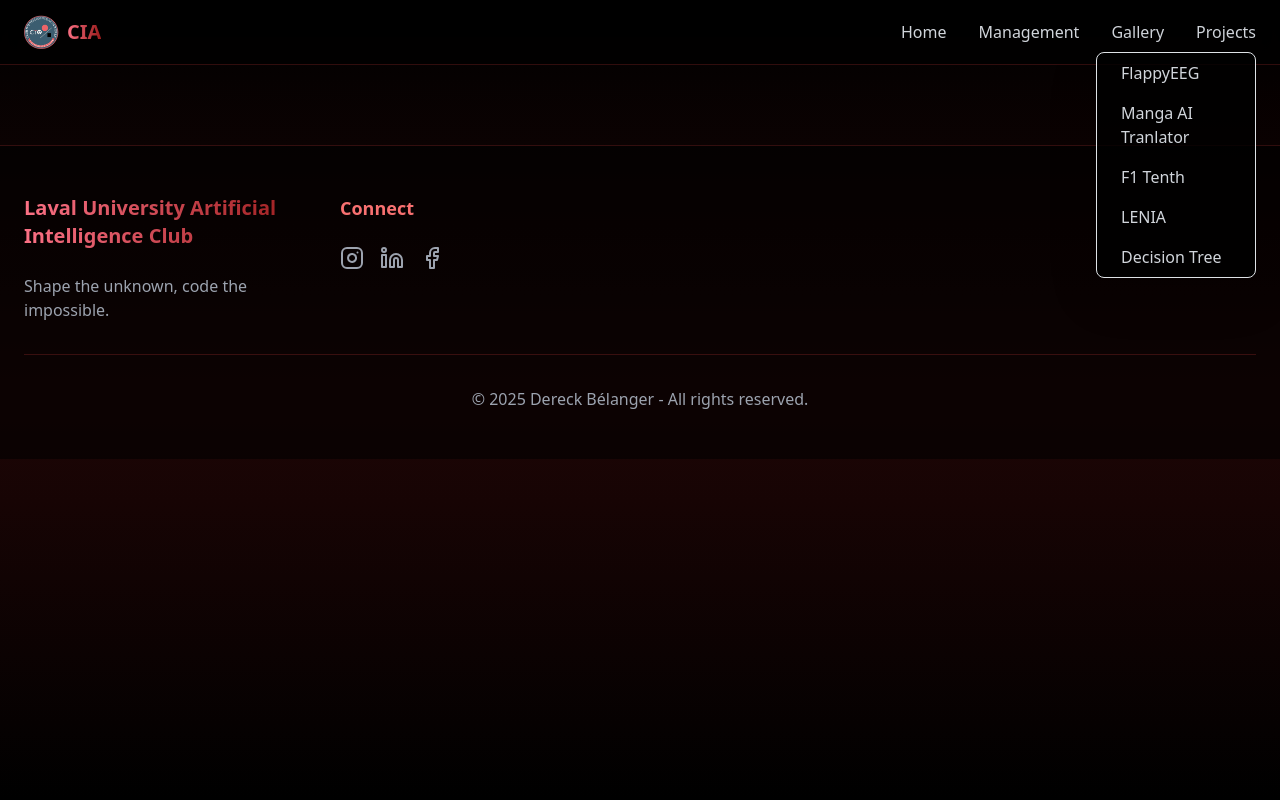
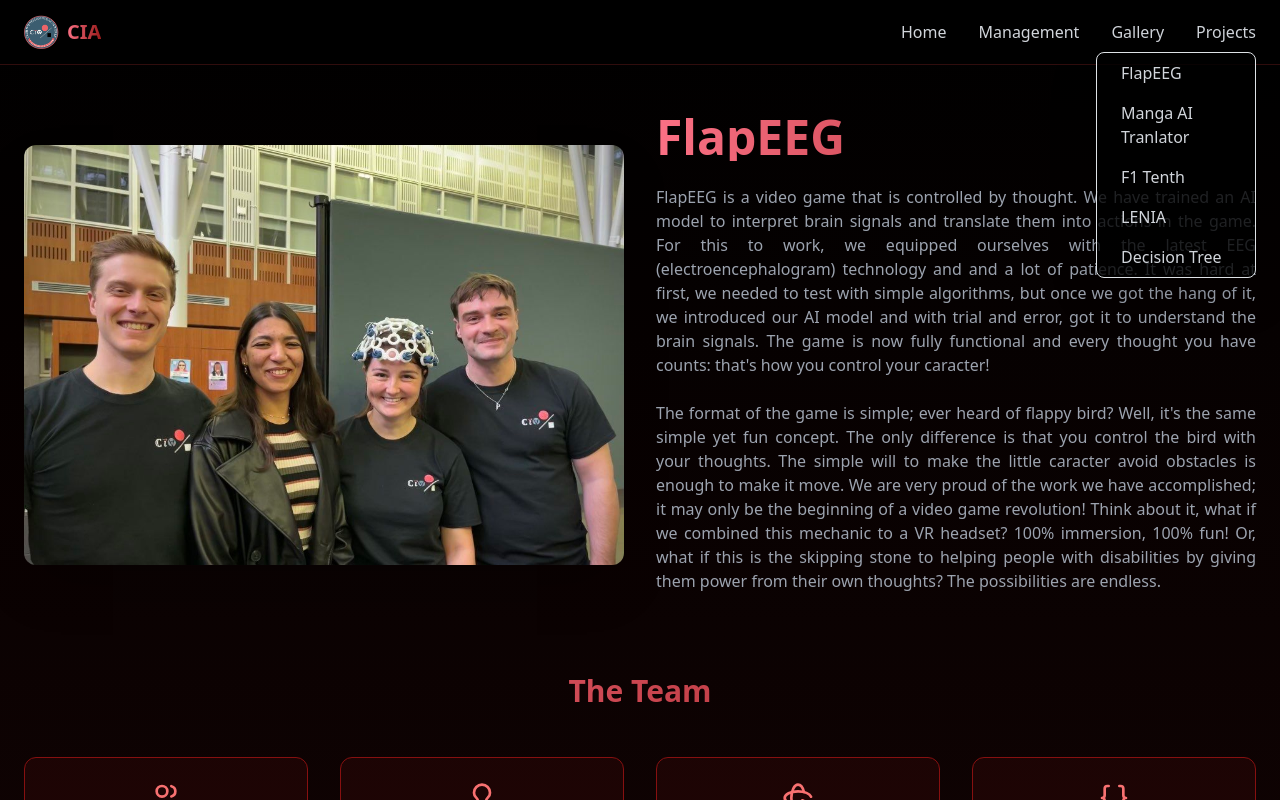
Before and after one commit to cia-ulaval/Site_Club_IA, a React (Vite) app: page /flapeeg in a window 1280 px wide. Both pictures are taken after a click on the button "Projects". Shown: the top 800 px of the page. Built offline with nearby package versions, Linux system fonts and the light colour scheme.

Commit message:
Commenced Nathaniel's advice
renamed project FlapEEG
corrected participants names
more

```diff
--- a/src/App.tsx
+++ b/src/App.tsx
@@ -4,7 +4,7 @@ import ScrollToTop from "./components/ScrollToTop";
 import Home from "./pages/Home";
 import Management from "./pages/Management";
 import Gallery from "./pages/Gallery";
-import FlappyEEG from "./pages/FlappyEEG";
+import FlapEEG from "./pages/FlapEEG";
 import MangaAI from "./pages/MangaAI";
 import F1Tenth from "./pages/F1Tenth";
 import Lenia from "./pages/Lenia";
@@ -22,7 +22,7 @@ function App() {
           <Route path="/" element={<Home />} />
           <Route path="/management" element={<Management />} />
           <Route path="/gallery" element={<Gallery />} />
-          <Route path="/flappyeeg" element={<FlappyEEG />} />
+          <Route path="/flapeeg" element={<FlapEEG />} />
           <Route path="/mangaai" element={<MangaAI />} />
           <Route path="/f1tenth" element={<F1Tenth />} />
           <Route path="/decisiontree" element={<DecisionTree />} />
--- a/src/components/Navbar.tsx
+++ b/src/components/Navbar.tsx
@@ -70,10 +70,10 @@ function Navbar() {
               {dropdownOpen && (
                 <div className="absolute right-0 mt-2 w-40 bg-black/80 border border-red-500/20 rounded-lg shadow-lg">
                   <NavLink
-                    to="/flappyeeg"
+                    to="/flapeeg"
                     className="block px-4 py-2 text-gray-300 hover:bg-red-500/20"
                   >
-                    FlappyEEG
+                    FlapEEG
                   </NavLink>
                   <NavLink
                     to="/mangaai"
--- a/src/pages/FlappyEEG.tsx
+++ b/src/pages/FlapEEG.tsx
@@ -6,7 +6,6 @@ import {
   Rocket,
   Braces,
   Rotate3d,
-  UserRoundCog,
   Radical,
   Play,
   Pause,
@@ -45,12 +44,6 @@ function About() {
       title: "Jordan Mathieu",
       description:
         "VP and partnership manager. He is the one who finds the best partners for our projects.",
-    },
-    {
-      icon: <UserRoundCog className="w-8 h-8" />,
-      title: "Nathaniel D'Amours",
-      description:
-        "President of the CIA. He is the one who makes sure the team is always coordinated.",
     },
     {
       icon: <Rotate3d className="w-8 h-8" />,
@@ -93,10 +86,10 @@ function About() {
           </div>
           <div className="flex flex-col justify-center">
             <h2 className="text-5xl font-bold gradient-text mb-6 text-justify">
-              FlappyEEG
+              FlapEEG
             </h2>
             <p className="text-gray-400 mb-6 text-justify">
-              FlappyEEG is a video game that is controlled by thought. We have
+              FlapEEG is a video game that is controlled by thought. We have
               trained an AI model to interpret brain signals and translate them
               into actions in the game. For this to work, we equipped ourselves
               with the latest EEG (electroencephalogram) technology and and a
@@ -178,7 +171,7 @@ function About() {
           </div>
           <div>
             <p className="text-gray-400 mb-6">
-              Just like any other project, FlappyEEG had a beginning. It all
+              Just like any other project, FlapEEG had a beginning. It all
               started during the the spring semester of 2024. It was a rough
               start: we had many participants and loads of ideas, but the
               organisation was very hard to manage. Members came and went, and
@@ -194,8 +187,8 @@ function About() {
               availability but most importantly, their interest in the project.
               This way, we were able to work much more efficiently and adress
               any issues immediately. It was indeed a great success! We were
-              able to finish the first step of FlappyEEG before our deadline:
-              Make it work with a simple algorithm that would detect blinks. Our
+              able to finish the first step of FlapEEG before our deadline: Make
+              it work with a simple algorithm that would detect blinks. Our
               member Dereck worked on this and Louis-Étienne helped him fix the
               bugs. You can see on this preview the first prototype. In the
               meantime, our other members were working on finishing the game,
--- a/src/pages/MangaAI.tsx
+++ b/src/pages/MangaAI.tsx
@@ -18,7 +18,12 @@ const teamMembers = [
   },
   {
     icon: <Braces className="w-8 h-8" />,
-    title: "And others",
+    title: "Louis-Jacob Lebel",
+    description: "",
+  },
+  {
+    icon: <Braces className="w-8 h-8" />,
+    title: "John-William Lebel",
     description: "",
   },
 ];
```
Also changed, not shown: 1 other file (tests, documents, lock files or other folders).
